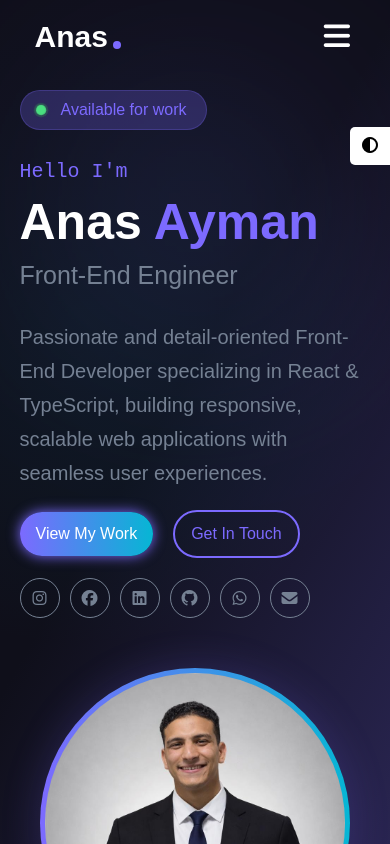
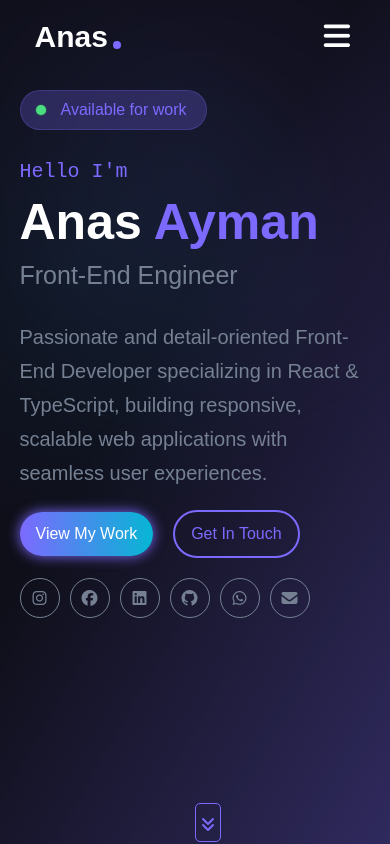
Before and after one commit to anasaymanay-dev/React-Portfolio, a React (Vite) app: page / in a window 390 px wide. Shown: the top 844 px of the page. Built offline with nearby package versions, Linux system fonts and the light colour scheme.

Commit message:
remove image in mobile and light mode

```diff
--- a/src/Components/header/Header.jsx
+++ b/src/Components/header/Header.jsx
@@ -51,6 +51,11 @@ export default function Header() {
                 </a>
               </li>
               <li className="nav-item">
+                <a href="#skills" onClick={handleLinkClick}>
+                  Skills
+                </a>
+              </li>
+              <li className="nav-item">
                 <a href="#resume" onClick={handleLinkClick}>
                   Resume
                 </a>
@@ -58,11 +63,6 @@ export default function Header() {
               <li className="nav-item">
                 <a href="#services" onClick={handleLinkClick}>
                   Services
-                </a>
-              </li>
-              <li className="nav-item">
-                <a href="#skills" onClick={handleLinkClick}>
-                  Skills
                 </a>
               </li>
               <li className="nav-item">
--- a/src/Components/hero/Hero.css
+++ b/src/Components/hero/Hero.css
@@ -146,6 +146,10 @@
     padding: 90px 0 70px;
   }
 
+  .hero-image {
+    display: none;
+  }
+
   .hero-content {
     align-self: flex-start;
   }
--- a/src/Components/hero/Hero.jsx
+++ b/src/Components/hero/Hero.jsx
@@ -1,23 +1,9 @@
 import "./Hero.css";
 import heroImage from "../../assets/hero-image.jpeg";
-import { useEffect, useState } from "react";
 export default function Hero() {
-  const [theme, setTheme] = useState("dark");
-
-  useEffect(() => {
-    document.body.classList.toggle("light", theme === "light");
-  }, [theme]);
-
-  function handleTheme() {
-    setTheme((prev) => (prev === "dark" ? "light" : "dark"));
-  }
-
   return (
     <>
       <section className="hero" id={"hero"}>
-        <div className="theme-toggle" onClick={handleTheme}>
-          <i className="fa-solid fa-circle-half-stroke"></i>
-        </div>
         <div className="container">
           <div className="hero-content">
             <div className="hero-available">Available for work</div>
--- a/src/Components/skills/skills.css
+++ b/src/Components/skills/skills.css
@@ -1,29 +1,3 @@
-:root {
-  --available-color: #305856;
-  --primary: #7c6aff;
-  --primary-blur: rgba(124, 106, 255, 0.2);
-  --secondary: #06b6d4;
-  --secondary-blur: #282828;
-  --paragraph: #758193;
-  --bg: #0f0f1a;
-  --head-bg: #0a0a10;
-  --card-bg: #13131f;
-  --trans: 0.3s;
-  --light: #fff;
-  --header-bg: rgba(10, 10, 15, 0.95);
-  --hero-gradient:
-    linear-gradient(
-      120deg,
-      rgba(15, 15, 26, 0.9) 0%,
-      rgba(15, 15, 26, 0.7) 40%,
-      rgba(124, 106, 255, 0.3) 100%
-    ),
-    radial-gradient(circle at 20% 30%, rgba(6, 182, 212, 0.25), transparent 40%);
-  --border-color: #24242d;
-  --dark: #000;
-  --section-padding: 100px;
-}
-
 .skills {
   padding: var(--section-padding) 0;
   background-color: var(--card-bg);
```
Also changed, not shown: src/index.css (+0 -33 lines).
